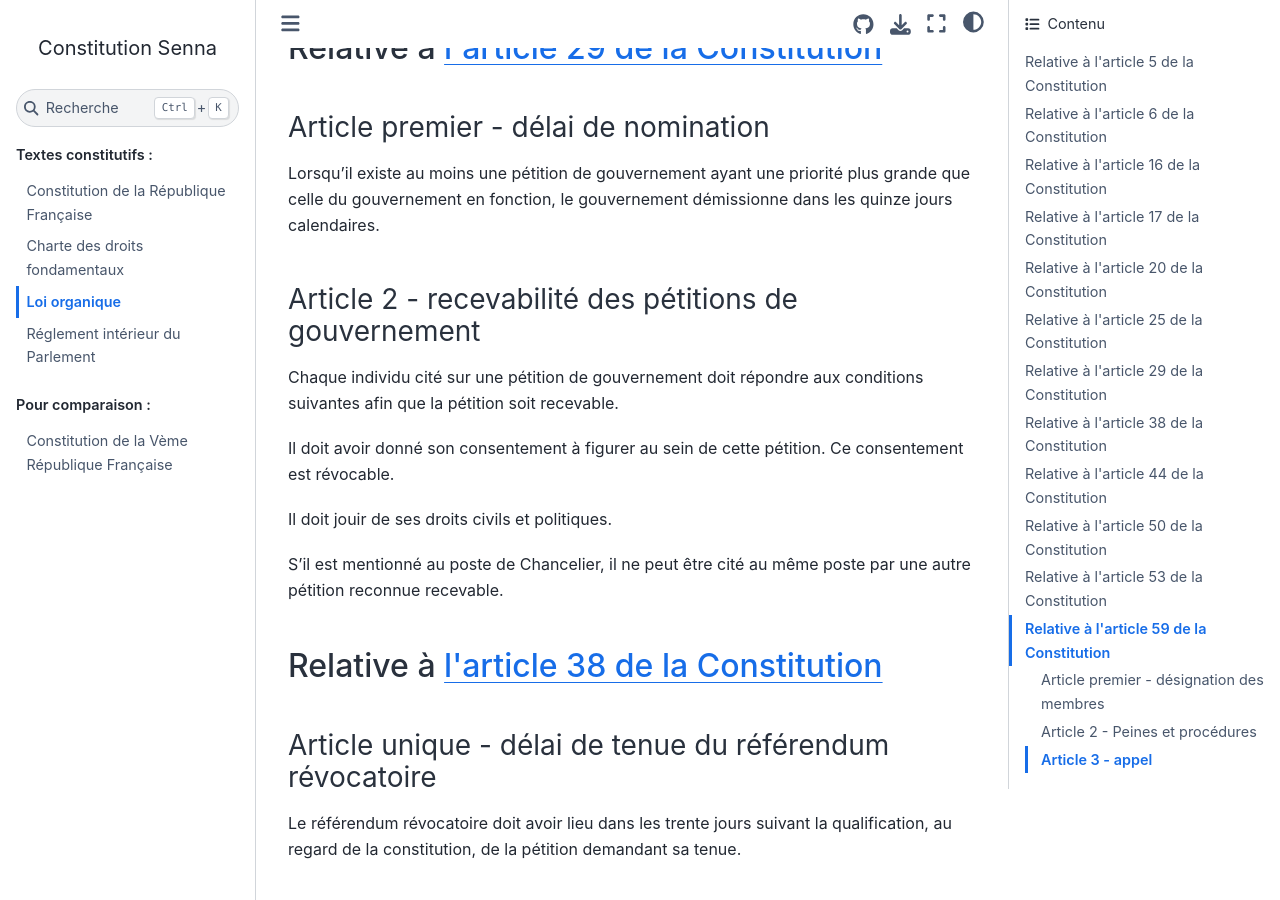
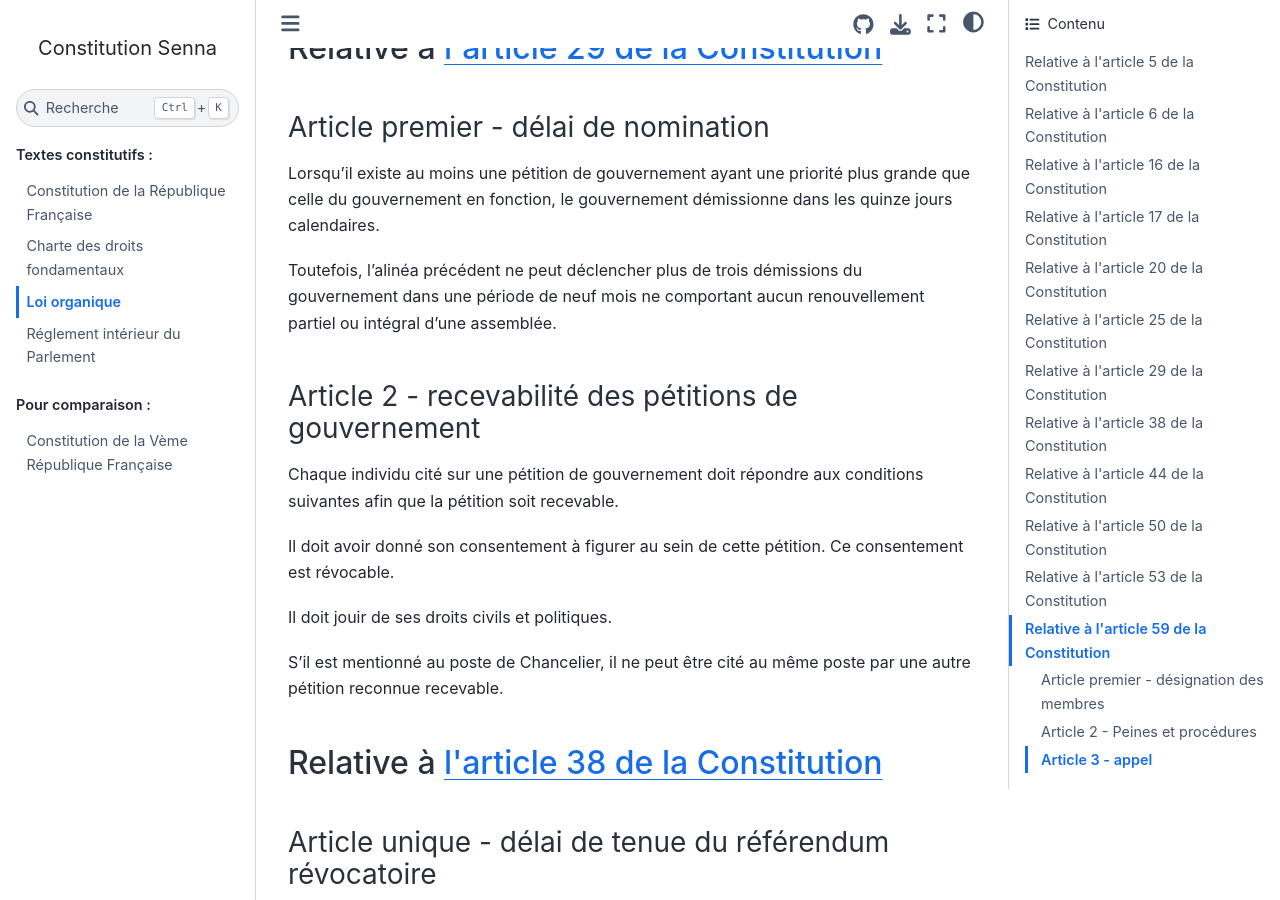
Before and after one commit to Gouvernathor/senna, a Sphinx documentation site: the page built from source/organique.rst, in a window 1280 px wide and 900 px high, scrolled down 5688 px. Built offline with Sphinx 7.4.7 and the Sphinx Book theme 1.1.4, drawn with Linux system fonts in a browser that asks for light colours.

Commit message:
limite à l'instabilité des pétitions de gouvernement
peu probable que ça pose problème en vrai

```diff
--- a/source/organique.rst
+++ b/source/organique.rst
@@ -168,6 +168,8 @@
 -------------------------------------
 Lorsqu'il existe au moins une pétition de gouvernement ayant une priorité plus grande que celle du gouvernement en fonction, le gouvernement démissionne dans les quinze jours calendaires.
 
+Toutefois, l'alinéa précédent ne peut déclencher plus de trois démissions du gouvernement dans une période de neuf mois ne comportant aucun renouvellement partiel ou intégral d'une assemblée.
+
 Article 2 - recevabilité des pétitions de gouvernement
 ------------------------------------------------------
 Chaque individu cité sur une pétition de gouvernement doit répondre aux conditions suivantes afin que la pétition soit recevable.
```
